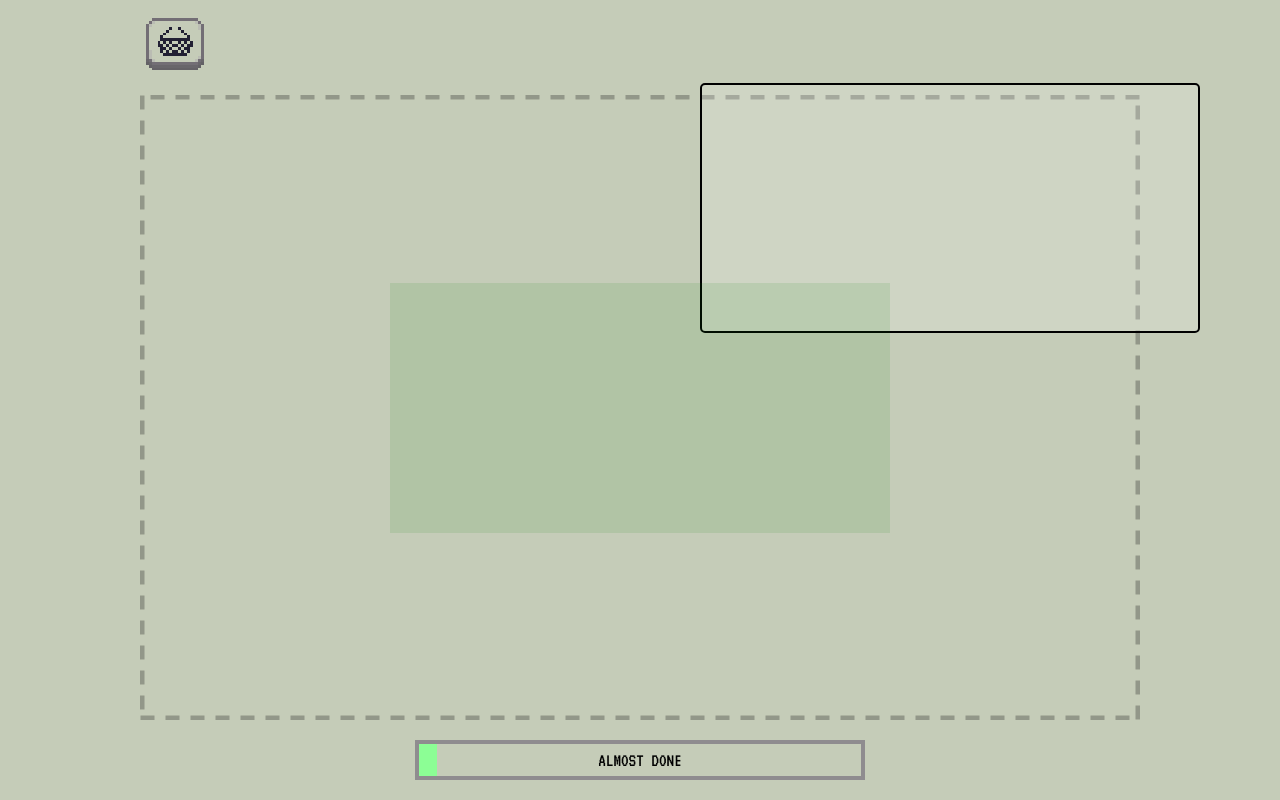
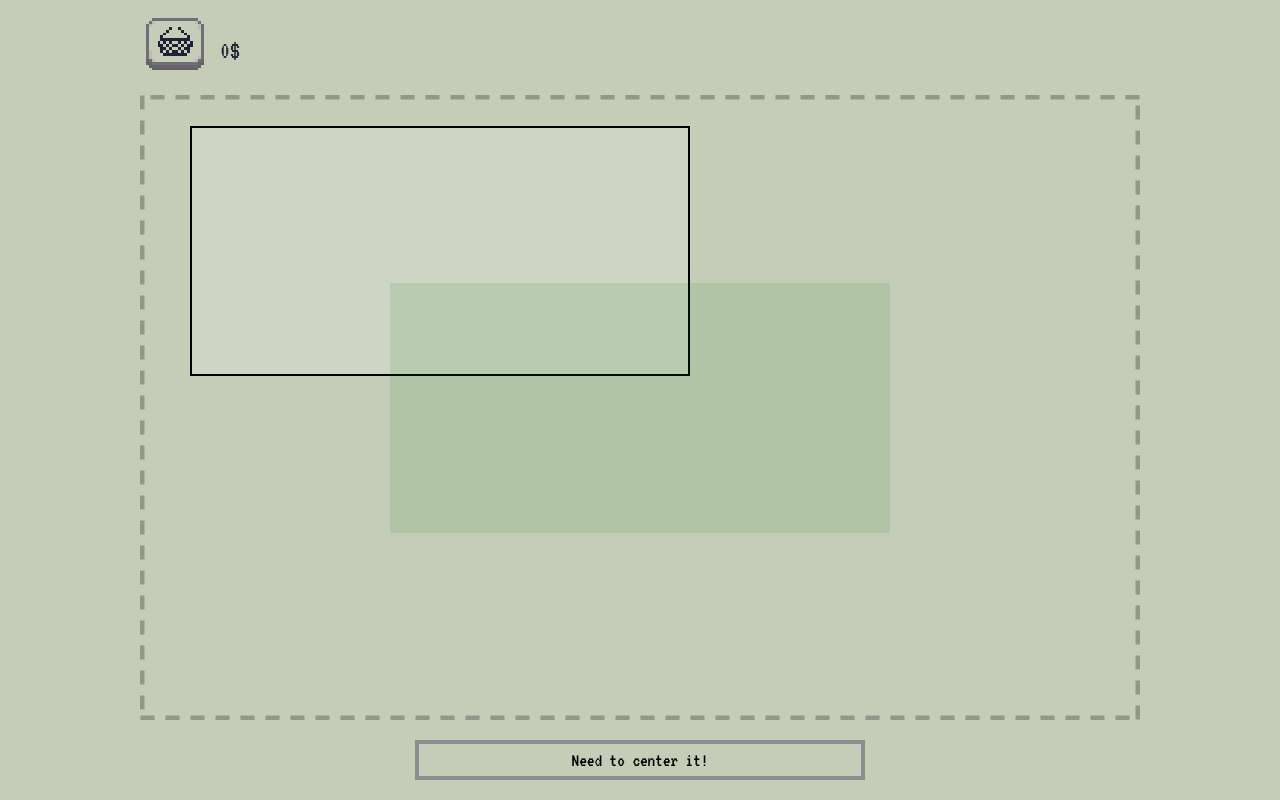
Before and after one commit to FalejevV/div-game, a Next.js app: page / in a window 1280 px wide. Shown: the top 800 px of the page. Built offline with nearby package versions, Linux system fonts and the light colour scheme.

Commit message:
money indicator, progress bar text

```diff
--- a/app/slices/userData.tsx
+++ b/app/slices/userData.tsx
@@ -5,7 +5,7 @@ import { IUser } from "interface";
 let initialState:IUser = {
     money:0,
     failLevel:1,
-    keyLevel:0
+    keyLevel:1
 }
 
 const userSlice = createSlice({
--- a/components/DivButton/DivButton.tsx
+++ b/components/DivButton/DivButton.tsx
@@ -5,6 +5,7 @@ import { DivBittonContainer, DivButtonImage, DivButtonImagePress } from "./DivBu
 import enterImage from "../../public/img/enter.png";
 import enterImagePressed from "../../public/img/enter-press.png";
 import { RootState } from "app/store";
+import { setMoney } from "app/slices/userData";
 
 function DivButton(){
     let divDataSelector = useAppSelector((state:RootState) => state.divData);
@@ -62,10 +63,15 @@ function DivButton(){
     },[]);
     // Call moveDiv() when keyPress === false.
     useEffect(() => {
-        if(!keyPress){
+        if(keyPress){
             moveDiv();
         }
     },[keyPress]);
+
+    function payDivCentered(){
+        let payout = userDataSelector.keyLevel * 5
+        dispatch(setMoney(payout));
+    }
 
     function moveDiv(){
         if(debounce){
@@ -75,15 +81,15 @@ function DivButton(){
         setTimeout(() => {
             setDebounce(false);
         }, 25);
-        let randomLeft = Math.floor(Math.random() * (85 - 10) + 10);
-        let randomTop = Math.floor(Math.random() * (85 - 10) + 10);
+        let randomLeft = Math.floor(Math.random() * (75 - 25) + 25);
+        let randomTop = Math.floor(Math.random() * (80 - 20) + 20);
         if(randomLeft === 50 && randomTop === 50){
-            console.log("LOLZ");
             dispatch(setFails(25));
         }
         let failValue = Math.floor(Math.random() * (userDataSelector.failLevel - 1) + 1);
         if(divDataSelector.fails + failValue === 25){
             dispatch(setFails(divDataSelector.fails + failValue));
+            payDivCentered();
             randomLeft = 50;
             randomTop = 50;
         }else{
--- a/components/DivObject/DivObject.styled.tsx
+++ b/components/DivObject/DivObject.styled.tsx
@@ -33,5 +33,4 @@ export const DivObjectItself = styled.div<IPosition>`
     left: ${({ left }) => left+"%" || '50%'};
     top: ${({ top }) => top+"%" || '50%'};
     transform: translate(-50%, -50%);
-    border-radius: 5px;
 `
--- /dev/null
+++ b/components/MoneyIndicator/MoneyIndicator.styled.tsx
@@ -0,0 +1,15 @@
+import styled from "styled-components";
+
+
+export const MoneyIndicatorContainer = styled.div`
+    align-items: center;
+    display: flex;
+    gap:10px;
+`
+
+
+
+export const MoneyIndicatorText = styled.p`
+    font-size: 25px;
+    color:#282535;
+`
--- /dev/null
+++ b/components/MoneyIndicator/MoneyIndicator.tsx
@@ -0,0 +1,17 @@
+import { useAppSelector } from "app/hooks";
+import { RootState } from "app/store";
+import { MoneyIndicatorContainer, MoneyIndicatorText } from "./MoneyIndicator.styled";
+
+
+
+function MoneyIndicator(){
+    let userDataSelector = useAppSelector((state:RootState) => state.userData);
+    return(
+        <MoneyIndicatorContainer>
+            <MoneyIndicatorText>{userDataSelector.money}$</MoneyIndicatorText>
+        </MoneyIndicatorContainer>
+    )
+}
+
+
+export default MoneyIndicator;
--- a/components/ProgressBar/ProgressBar.tsx
+++ b/components/ProgressBar/ProgressBar.tsx
@@ -1,15 +1,34 @@
 import { useAppSelector } from "app/hooks";
 import { RootState } from "app/store";
+import { useEffect, useState } from "react";
 import { ProgressBarContainer, ProgressBarIndicator, ProgressBarText } from "./PrograssBar.styled";
-
+import {progressPhrases} from "../../text";
 
 
 function ProgressBar(){
     const divDataSelector = useAppSelector((state:RootState) => state.divData);
+    const [progressText, setProgressText] = useState<string>("ALMOST DONE");
+
+    useEffect(() => {
+        if(divDataSelector.fails % 7 === 0 && divDataSelector.fails > 1){
+            setProgressText(() => {
+                let randomPhrase = progressPhrases[Math.floor(Math.random() * progressPhrases.length)];
+                return randomPhrase;
+            });
+        }else{
+            if(divDataSelector.fails >= 25){
+                setProgressText("CENTERED");
+                return;
+            }
+            if(divDataSelector.fails === 0){
+                setProgressText("Need to center it!");
+            }
+        }
+    },[divDataSelector.fails]);
 
     return(
         <ProgressBarContainer>
-            <ProgressBarText>ALMOST DONE</ProgressBarText>
+            <ProgressBarText>{progressText}</ProgressBarText>
             <ProgressBarIndicator count={divDataSelector.fails}></ProgressBarIndicator>
         </ProgressBarContainer>
     )
--- a/layouts/MenuButtons.tsx
+++ b/layouts/MenuButtons.tsx
@@ -2,6 +2,7 @@ import { useAppDispatch, useAppSelector } from "app/hooks";
 import { toggleShop } from "app/slices/menuData";
 import { RootState } from "app/store";
 import ImageButton from "components/ImageButton/ImageButton";
+import MoneyIndicator from "components/MoneyIndicator/MoneyIndicator";
 import styled from "styled-components";
 
 const ButtonsContainer = styled.div`
@@ -11,12 +12,21 @@ const ButtonsContainer = styled.div`
     justify-content: space-between;
 `
 
+const CartButtonContainer = styled.div`
+    display: flex;
+    align-items: center;
+    gap:10px;
+`
+
 function MenuButtons(){
     let dispatch = useAppDispatch();
     let menuDataSelector = useAppSelector((state:RootState) => state.menuData);
     return(
         <ButtonsContainer>
-            <ImageButton title={"Shop"} alt={"Toggle shop"} offImage={"/img/cart.png"} onImage={"/img/cart-press.png"} toggle={menuDataSelector.shop} function={() => dispatch(toggleShop())} />
+            <CartButtonContainer>
+                <ImageButton title={"Shop"} alt={"Toggle shop"} offImage={"/img/cart.png"} onImage={"/img/cart-press.png"} toggle={menuDataSelector.shop} function={() => dispatch(toggleShop())} />
+                <MoneyIndicator />
+            </CartButtonContainer>
         </ButtonsContainer>
     )
 }
--- /dev/null
+++ b/text.js
@@ -0,0 +1,7 @@
+export const progressPhrases = [
+    "It's definitely gotten better!",
+    "Just like I wanted",
+    "Closer and closer!",
+    "ALMOST DONE",
+    "Yes?",
+]
```
